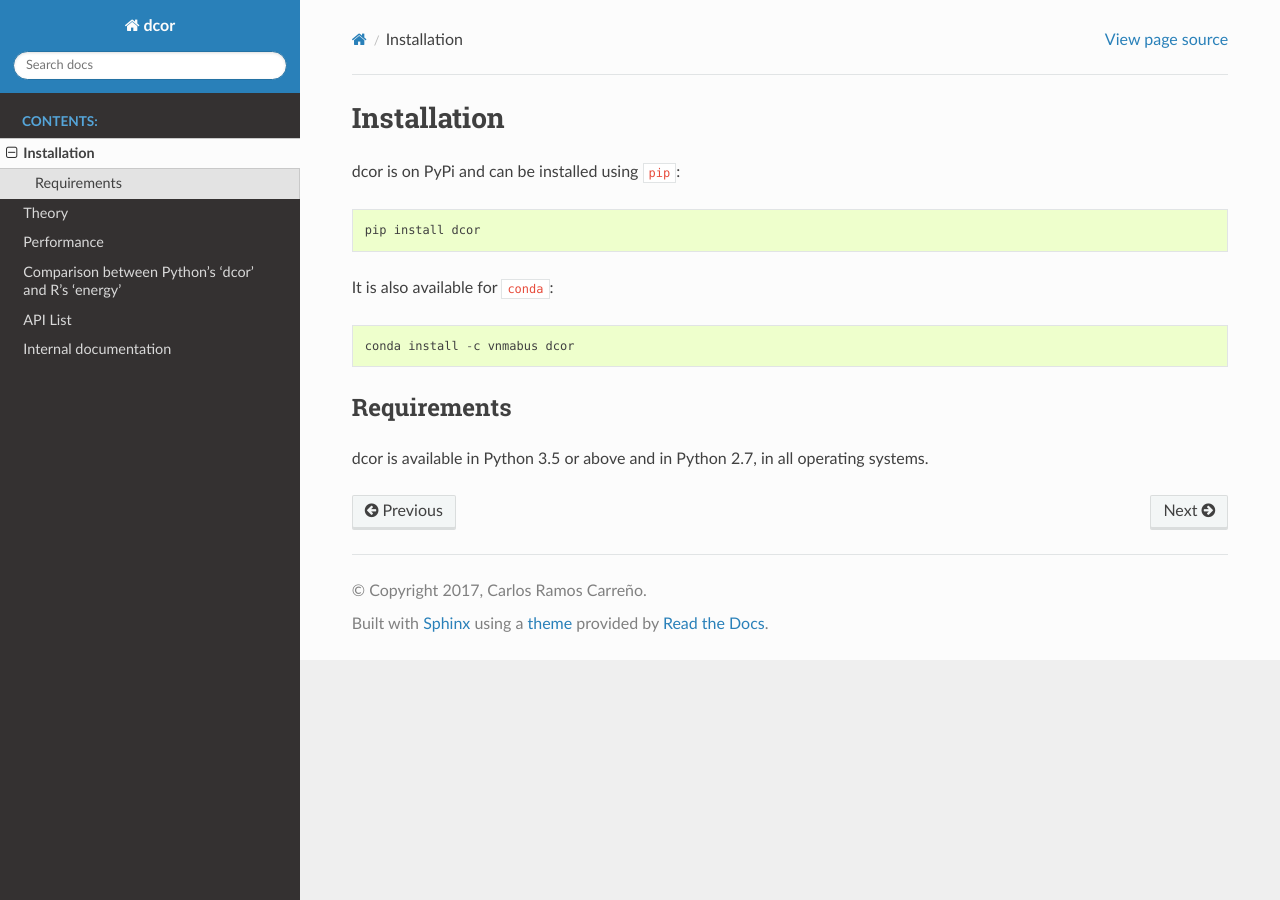
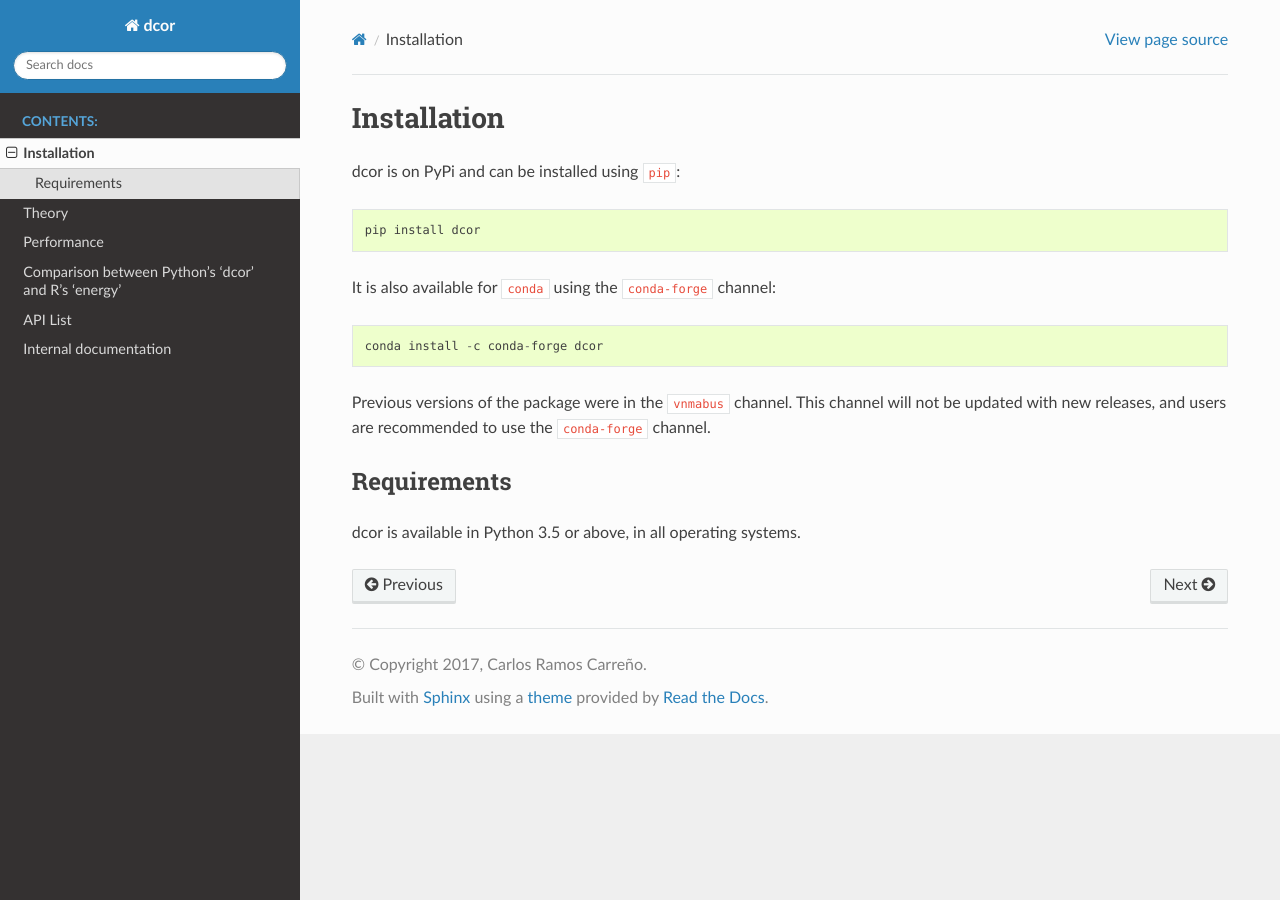
Before and after one commit to vnmabus/dcor, a Sphinx documentation site: the page built from docs/installation.rst, in a window 1280 px wide. Built offline with Sphinx 7.4.7 and the Read the Docs theme 2.0.0, drawn with Linux system fonts in a browser that asks for light colours.

Commit message:
Update install docs.

```diff
--- a/docs/installation.rst
+++ b/docs/installation.rst
@@ -7,13 +7,17 @@ dcor is on PyPi and can be installed using :code:`pip`:
 
    pip install dcor
 
-It is also available for :code:`conda`:
+It is also available for :code:`conda` using the :code:`conda-forge` channel:
 
 .. code::
 
-   conda install -c vnmabus dcor
+   conda install -c conda-forge dcor
+
+Previous versions of the package were in the :code:`vnmabus` channel. This
+channel will not be updated with new releases, and users are recommended to
+use the :code:`conda-forge` channel.
 
 Requirements
 ------------
 
-dcor is available in Python 3.5 or above and in Python 2.7, in all operating systems.
+dcor is available in Python 3.5 or above, in all operating systems.
```
